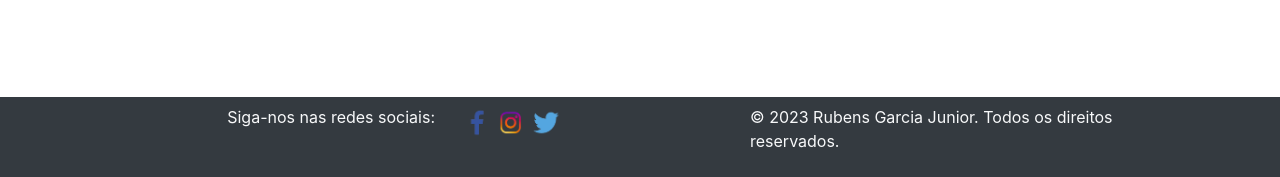
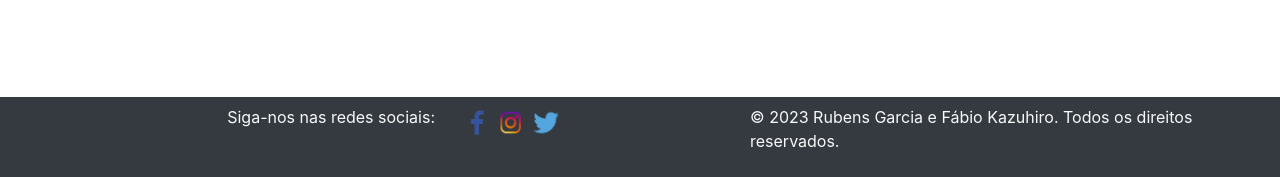
Before and after one commit to Fabio-k/site-vendas, a PHP site: page /login.php in a window 1280 px wide. Shown: the part 623-800 px from the top of the page. Run offline with PHP 8.4, Linux system fonts and the light colour scheme.

Commit message:
Update base.php

```diff
--- a/base.php
+++ b/base.php
@@ -44,7 +44,7 @@
 			</div>
 			<div class="col-5">
 			<p>
-				&copy; 2023 Rubens Garcia Junior. Todos os direitos reservados.
+				&copy; 2023 Rubens Garcia e Fábio Kazuhiro. Todos os direitos reservados.
 			</p>
 			</div>
 			</div>
```
